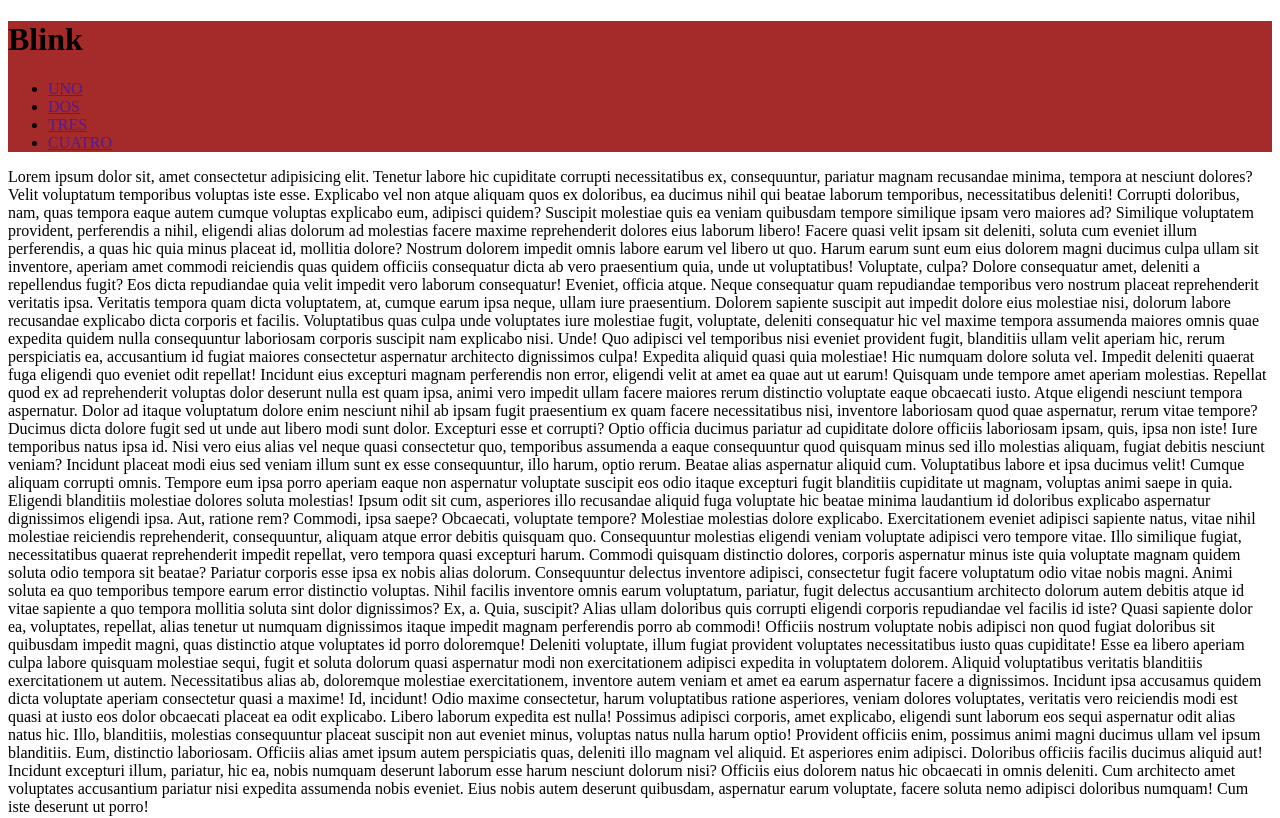
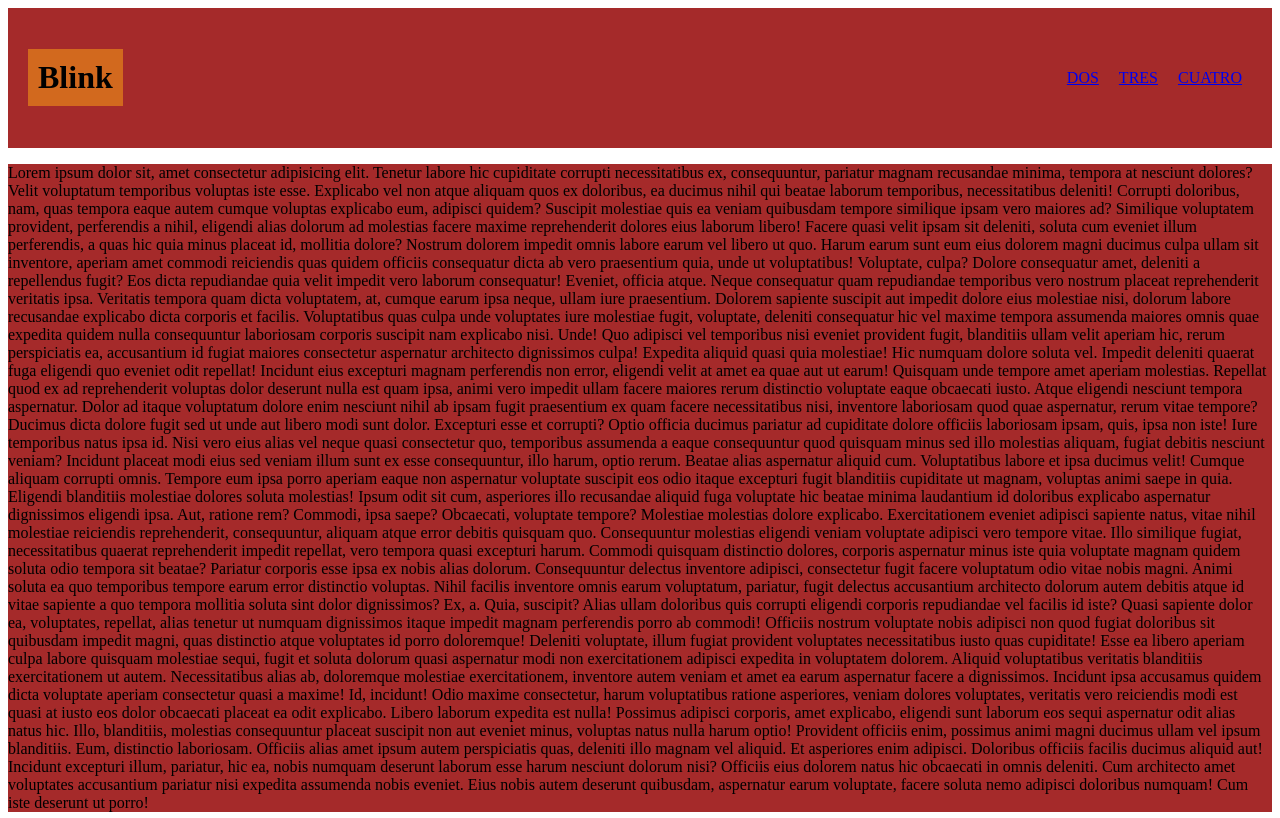
Before and after one commit to Luca-Remesnik/Mi-primer-repositorio, a website: page index.html in a window 1280 px wide. Shown: the top 818 px of the page. Drawn offline with Linux system fonts and the light colour scheme.

Commit message:
Arranque con scss

```diff
--- a/index.html
+++ b/index.html
@@ -15,10 +15,9 @@
     <h1>Blink</h1>
     <div>
         <ul>
-            <li><a href="">UNO</a></li>
-            <li><a href="">DOS</a></li>
-            <li><a href="">TRES</a></li>
-            <li><a href="">CUATRO</a></li>
+            <li><a href="#">DOS</a></li>
+            <li><a href="#">TRES</a></li>
+            <li><a href="#">CUATRO</a></li>
         </ul>
     </div>
 </header>
--- a/package.json
+++ b/package.json
@@ -1,7 +1,6 @@
 {
   "name": "anase",
   "version": "1.0.0",
-  "description": "",
   "main": "index.js",
   "scripts": {
     "test": "echo \"Error: no test specified\" && exit 1"
@@ -10,5 +9,7 @@
   "license": "ISC",
   "dependencies": {
     "sass": "^1.62.1"
-  }
+  },
+  "devDependencies": {},
+  "description": ""
 }
--- a/scss/style.scss
+++ b/scss/style.scss
@@ -1,4 +1,38 @@
+
+
+
+$color-principal: brown ;
+
+
 header {
-    background-color: brown;
+    background-color: $color-principal;
+    display: flex;
+    padding: 20px;
+    justify-content: space-between;
+        h1 {
+            background-color: chocolate;
+            padding: 10px;
+        }
+        div {
+            display: flex;
+            ul {
+                display: flex;
 
+                li {
+                    display: flex;
+                    list-style: none;
+                    margin: 10px;
+                    align-items: center;
+                }
+            }
+        }
 }
+
+
+section {
+    div {
+        p {
+            background-color: $color-principal;
+        }
+    }
+}
```
Also changed, not shown: css/style.css, 1 other file.
